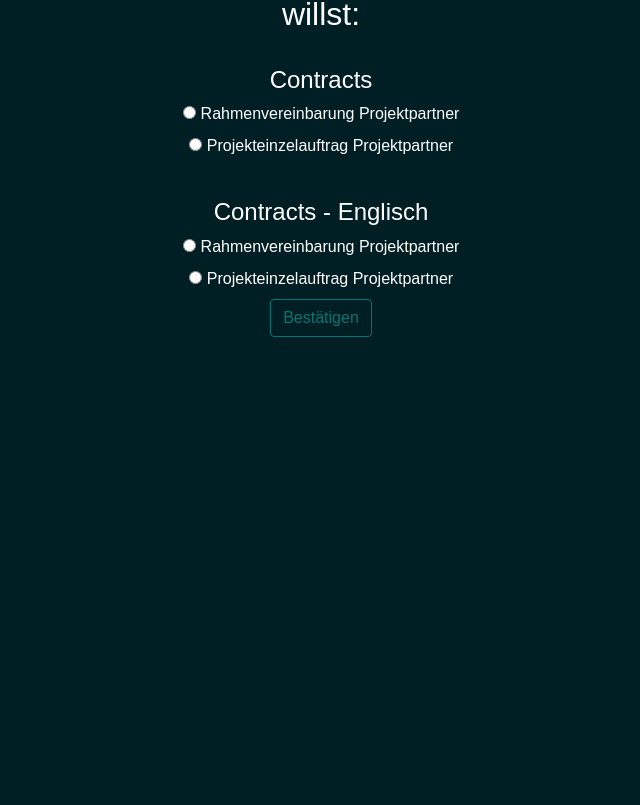
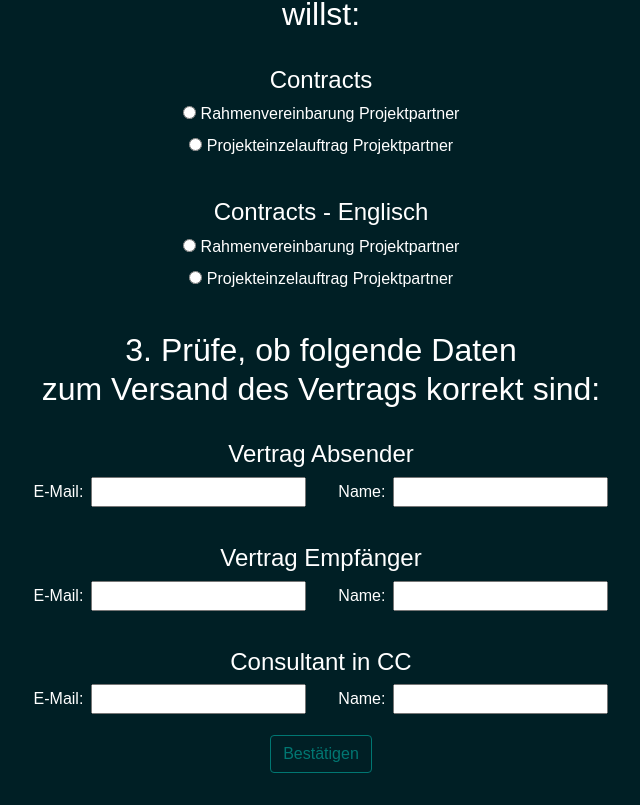
Before and after one commit to JakobScharf1/matchmaker_fe, a Vue app: page /chooseTemplate in a window 1280 px wide. Shown: the part 314-1119 px from the top of the page, without its empty margins (319-959 px from the left). Before the commit the page ends 800 px from the top, so only its background shows below. Built offline with nearby package versions, Linux system fonts and the light colour scheme; no server answers; sample sign-in values are in the browser's storage; what vue3-google-login would draw is missing.

Commit message:
chooseTemplate um PowerForms-Test erweitert

```diff
--- a/src/App.vue
+++ b/src/App.vue
@@ -25,9 +25,14 @@ export default {
   mounted() {
     const userInfo = localStorage.getItem('userInfo');
     console.log("userInfo: " + userInfo);
-    if(userInfo.length === 0){
-      router.push('/')
-    }},
+    try {
+      if (userInfo.length === 0) {
+        router.push('/')
+      }
+    } catch (error) {
+      console.error(error);
+    }
+      },
   data () {
     return {
       googleSignInParams: {
--- a/src/components/MatchIDInput.vue
+++ b/src/components/MatchIDInput.vue
@@ -15,6 +15,10 @@
       </tr>
       </thead>
      <tbody>
+     <tr>
+       <td>WeMatch Ansprechpartner:</td>
+       <td>{{wematchAnsprechpartner}}</td>
+     </tr>
       <tr>
         <td>Projektpartner:</td>
         <td>{{projektpartnerName}}</td>
@@ -98,7 +102,8 @@ export default {
       matchIdFromInput: "",
       matches: [],
       confirmed: false,
-      projektpartnerName: ""
+      projektpartnerName: "",
+      wematchAnsprechpartnerName: ""
     }
   },
   methods: {
@@ -106,23 +111,13 @@ export default {
       BackendService.getMatch(this.matchIdFromInput).then((response) => {
         this.matches = response.data;
         this.projektpartnerName = this.matches.at(0) + " " + this.matches.at(1);
+        this.wematchAnsprechpartnerName = this.matches.at(9) + " " + this.matches.at(10);
         console.log(this.matches);
+        localStorage.setItem('match', this.matches);
+        localStorage.setItem('projektpartnerName', this.projektpartnerName);
+        localStorage.setItem('wematchAnsprechpartnerName', this.wematchAnsprechpartnerName);
       });
     },
-     /* const endpoint = "http://localhost:8081/match/" + this.matchIdFromInput;
-      const requestOptions = {
-        method: 'GET',
-        redirect: 'follow',
-        //headers: {'Content-Type': 'application/json'},
-      };
-      fetch(endpoint, requestOptions)
-          .then(response => response.json())
-          .then(result => {
-            this.matches = result;
-            console.log(this.matches);
-          })
-          .catch(error => console.log('error', error));
-    },*/
 
     confirmClick() {
       this.confirmed = true;
--- a/src/components/chooseTemplate.vue
+++ b/src/components/chooseTemplate.vue
@@ -6,7 +6,7 @@
 <h2>2. Wähle den Vertrag aus, den du erstellen willst:</h2>
   <h3>Contracts</h3>
   <input type="radio" id="c-rv-pp" value="c-rv-pp" name="radio" @click="confirmClick()">
-  <label for="c-rv-pp">Rahmenvereinbarung Projektpartner</label><br/>
+  <label for="c-rv-pp" @click="confirmClick()">Rahmenvereinbarung Projektpartner</label><br/>
   <input type="radio" id="c-ev-pp" value="c-ev-pp" name="radio" @click="confirmClick()">
   <label for="c-ev-pp" @click="confirmClick()">Projekteinzelauftrag Projektpartner</label><br/>
 
@@ -15,6 +15,26 @@
   <label for="c-rv-pp-eng" @click="confirmClick()">Rahmenvereinbarung Projektpartner</label><br/>
   <input type="radio" id="c-ev-pp-eng" value="c-ev-pp-eng" name="radio" @click="confirmClick()">
   <label for="c-ev-pp-eng" @click="confirmClick()">Projekteinzelauftrag Projektpartner</label><br/>
+
+  <h2>3. Prüfe, ob folgende Daten<br />zum Versand des Vertrags korrekt sind:</h2>
+
+  <h3>Vertrag Absender</h3>
+  <label for="absender_mail">E-Mail:</label>
+  <input v-model="wematchAnsprechpartnerMail" type="email" id="absender_mail">
+  <label for="absender_name">Name:</label>
+  <input v-model="wematchAnsprechpartnerName" type="text" id="absender_mail"><br />
+
+  <h3>Vertrag Empfänger</h3>
+  <label for="empfaenger_mail">E-Mail:</label>
+  <input v-model="projektpartnerMail" type="email" id="empfaenger_mail">
+  <label for="empfaenger_name">Name:</label>
+  <input v-model="projektpartnerName" type="text" id="empfaenger_mail"><br />
+
+  <h3>Consultant in CC</h3>
+  <label for="cc_mail">E-Mail:</label>
+  <input type="email" id="cc_mail">
+  <label for="cc_name">Name:</label>
+  <input type="text" id="cc_name"><br />
 <!--
   <h3>IT Perm</h3>
   <input type="radio" id="p-rv-mitNach" value="p-rv-mitNach">
@@ -42,7 +62,17 @@ export default {
   data() {
     return {
       confirmed: false,
-      powerFormsURL: ""
+      powerFormsURL: "",
+      finalURL: "",
+      match: localStorage.getItem('match'),
+      projektpartnerName: localStorage.getItem('projektpartnerName'),
+      projektpartnerMail: "",
+      wematchAnsprechpartnerName: localStorage.getItem('wematchAnsprechpartner'),
+      wematchAnsprechpartnerMail: "",
+      tagessatz: "X",
+      stundensatz: "X",
+      festpreis: "X",
+      vergutungsart: localStorage.getItem('vergutungsart')
     }
   },
   methods: {
@@ -58,11 +88,41 @@ export default {
       this.confirmed = true;
     },
     chooseTemplate(){
+      if(this.vergutungsart === "Stundensatz"){
+        this.stundensatz = this.match.at(6);
+      } else if(this.vergutungsart === "Tagessatz"){
+        this.tagessatz = this.match.at(6);
+      } else if(this.vergutungsart === "Festpreis"){
+        this.festpreis = this.match.at(6);
+      }
+
       if(document.getElementById('c-rv-pp').checked){
         this.powerFormsURL = "";
       }
       else if(document.getElementById('c-ev-pp').checked){
-        this.powerFormsURL = "";
+
+        //TODO: Absender_Email und Projektpartner_Email Index-ID korrigieren
+        this.powerFormsURL = "https://na4.docusign.net/Member/PowerFormSigning.aspx?PowerFormId=90f5f8f0-1e48-4e4c-a4c2-611e5de2cd80&env=na4&acct=8c292057-41c5-41bd-8966-3d233e7af0bc&v=2";
+        this.finalURL = this.powerFormsURL +
+            "&Absender_UserName=" + encodeURIComponent(this.wematchAnsprechpartnerName) +
+            "&Absender_Email=" + encodeURIComponent(this.wematchAnsprechpartnerMail) +
+            "&Projektpartner_UserName=" + encodeURIComponent(this.projektpartnerName) +
+            "&Projektpartner_Email=" + encodeURIComponent(this.projektpartnerMail) +
+            "&Consultant_in_cc_UserName=" + encodeURIComponent(this.cc_name) +
+            "&Wematch_Ansprechpartner=" + encodeURIComponent(this.wematchAnsprechpartnerName) +
+            "&Projektpartner=" + encodeURIComponent(this.match.at(2)) + " " + encodeURIComponent(this.projektpartnerName) +
+            "&Startdatum=" + encodeURIComponent(this.match.at(11)) +
+            "&Enddatum=" + encodeURIComponent(this.match.at(12)) +
+            "&Kuendigungsfrist=" + encodeURIComponent(this.match.at(13)) +
+            "&Tagessatz=" + encodeURIComponent(this.tagessatz) +
+            "&Stundensatz=" + encodeURIComponent(this.stundensatz) +
+            "&Festpreis=" + encodeURIComponent(this.festpreis) +
+            "&Endkunde=" + encodeURIComponent(this.match.at(15)) +
+            "&Endkunde_Adresse=" + encodeURIComponent(this.match.at(16)) +
+            "&Einsatzort=" + encodeURIComponent(this.match.at(17)) +
+            "&Position=" + encodeURIComponent(this.match.at(13)) +
+            "&Aufgabenbeschreibung=" + encodeURIComponent(this.match.at(8))
+        ;
       }
       else if(document.getElementById('c-rv-pp-eng').checked){
         this.powerFormsURL = "";
@@ -70,18 +130,61 @@ export default {
       else if(document.getElementById('c-ev-pp-eng').checked){
         this.powerFormsURL = "";
       }
+
+      window.open(this.finalURL, "_blank");
     }
   },
+
+  watch: {
+    projektpartnerName(newValue, oldValue){
+      console.log("Wert geändert von " + oldValue + " zu " + newValue);
+      localStorage.setItem('projektpartnerName', newValue);
+    },
+    projektpartnerMail(newValue, oldValue){
+      console.log("Wert geändert von " + oldValue + " zu " + newValue);
+      localStorage.setItem('projektpartnerMail', newValue);
+    },
+    wematchAnsprechpartnerName(newValue, oldValue){
+      console.log("Wert geändert von " + oldValue + " zu " + newValue);
+      localStorage.setItem('wematchAnsprechpartnerName', newValue);
+    },
+    wematchAnsprechpartnerMail(newValue, oldValue){
+      console.log("Wert geändert von " + oldValue + " zu " + newValue);
+      localStorage.setItem('wematchAnsprechpartnerMail', newValue);
+    }
+  },
+
+  mounted() { //TODO: Index-ID korrigieren
+    try {
+      this.projektpartnerMail = this.match.at(3);
+      this.wematchAnsprechpartnerMail = this.match.at(4);
+    } catch (error) {
+      console.error(error);
+    }
+  }
 }
 </script>
 
 <style scoped>
-.btn-primary {
-  background-color: #007772;
-  border-color: #007772;
-}
+  [type="email"] {
+    margin-left: 0.5rem;
+    margin-right: 2rem;
+  }
+
+  [type="text"] {
+    margin-left: 0.5rem;
+  }
+
+  .btn-primary {
+    background-color: #007772;
+    border-color: #007772;
+    margin-top: 1rem;
+    margin-bottom: 2rem;
+  }
 
   .bestatigen-button {
+    margin-top: 1rem;
+    margin-bottom: 2rem;
     pointer-events: none;
   }
 
--- a/src/firebase-config.js
+++ b/src/firebase-config.js
@@ -14,6 +14,7 @@ function login() {
             const url = `http://localhost:8081/private/saveUser`;
             saveUser(url, token);
         })
+            .then(router.push("/home"))
     }) .catch((error) => {
         console.log("error", error);
     });
@@ -25,7 +26,6 @@ function saveUser(url, token) {
             console.log("response", response);
             if(response.status === 200){
                 alert("Logged-In successfully")
-                router.push('/home');
             } else {
                 console.log("Login failed")
                 alert("Login failed")
@@ -33,6 +33,7 @@ function saveUser(url, token) {
         }).catch(error => {
         console.log("error", error);
     })
+        .then(router.push("/home"))
 }
 
 export { login };
```
Also changed, not shown: src/views/LoginSSO.vue (+0 -20 lines).
